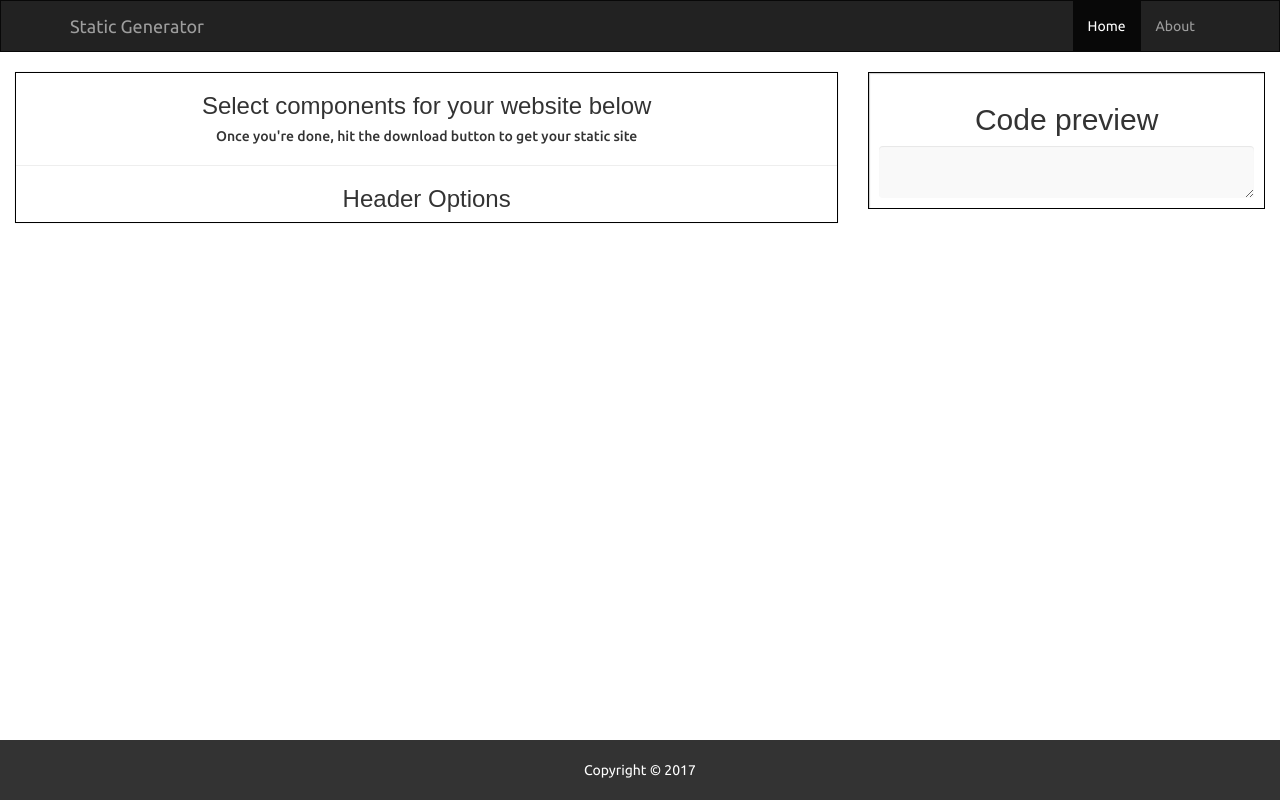
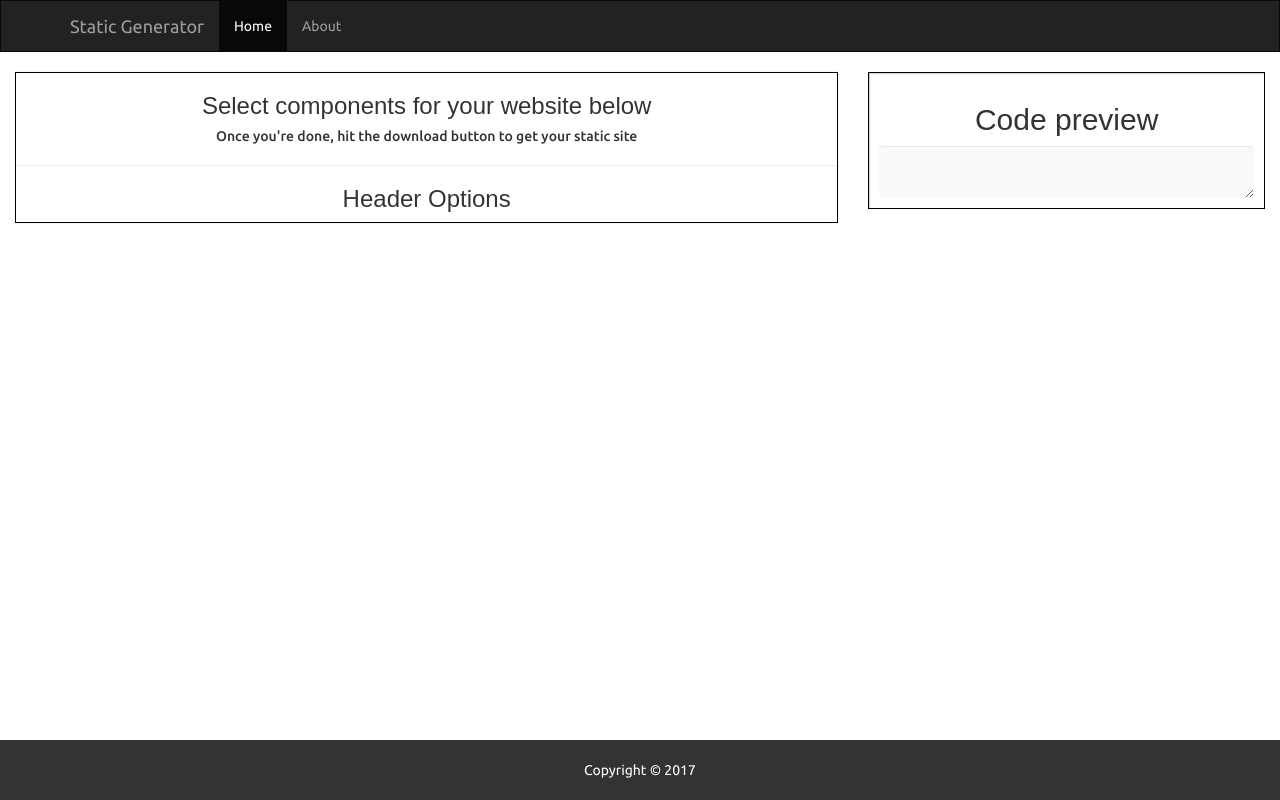
Before and after one commit to ericbastarache/static-generator, an Angular app: page /home in a window 1280 px wide. Built offline with nearby package versions, Linux system fonts and the light colour scheme; a web font is replaced by a local one.

Commit message:
Minor update to navbar class

```diff
--- a/src/app/header/header.component.html
+++ b/src/app/header/header.component.html
@@ -12,7 +12,7 @@
 
     <!-- Collect the nav links, forms, and other content for toggling -->
     <div class="collapse navbar-collapse" id="navbar">
-      <ul class="nav navbar-nav navbar-right">
+      <ul class="nav navbar-nav navbar-left">
         <li [routerLinkActive]="['active']"><a [routerLink]="['home']">Home</a></li>
         <li [routerLinkActive]="['active']"><a [routerLink]="['about']">About</a></li>
       </ul>
```
